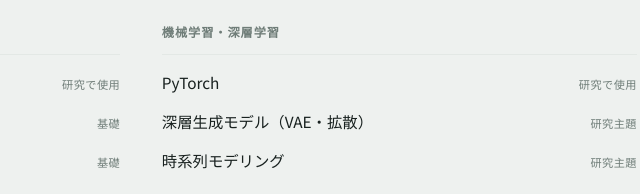
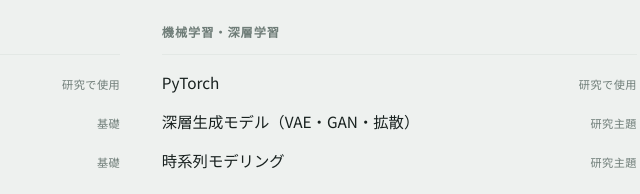
Before and after one commit to Tyama-S/Tyama-S.github.io, a plain HTML site: page index.html in a window 1280 px wide. Shown: the part 2674-2868 px from the top of the page, 499-1139 px from the left. Drawn offline with Linux system fonts and the light colour scheme.

Commit message:
Update index.html

```diff
--- a/index.html
+++ b/index.html
@@ -469,7 +469,7 @@
           <h3>機械学習・深層学習</h3>
           <ul>
             <li><span>PyTorch</span><span class="level">研究で使用</span></li>
-            <li><span>深層生成モデル（VAE・拡散）</span><span class="level">研究主題</span></li>
+            <li><span>深層生成モデル（VAE・GAN・拡散）</span><span class="level">研究主題</span></li>
             <li><span>時系列モデリング</span><span class="level">研究主題</span></li>
           </ul>
         </div>
```
